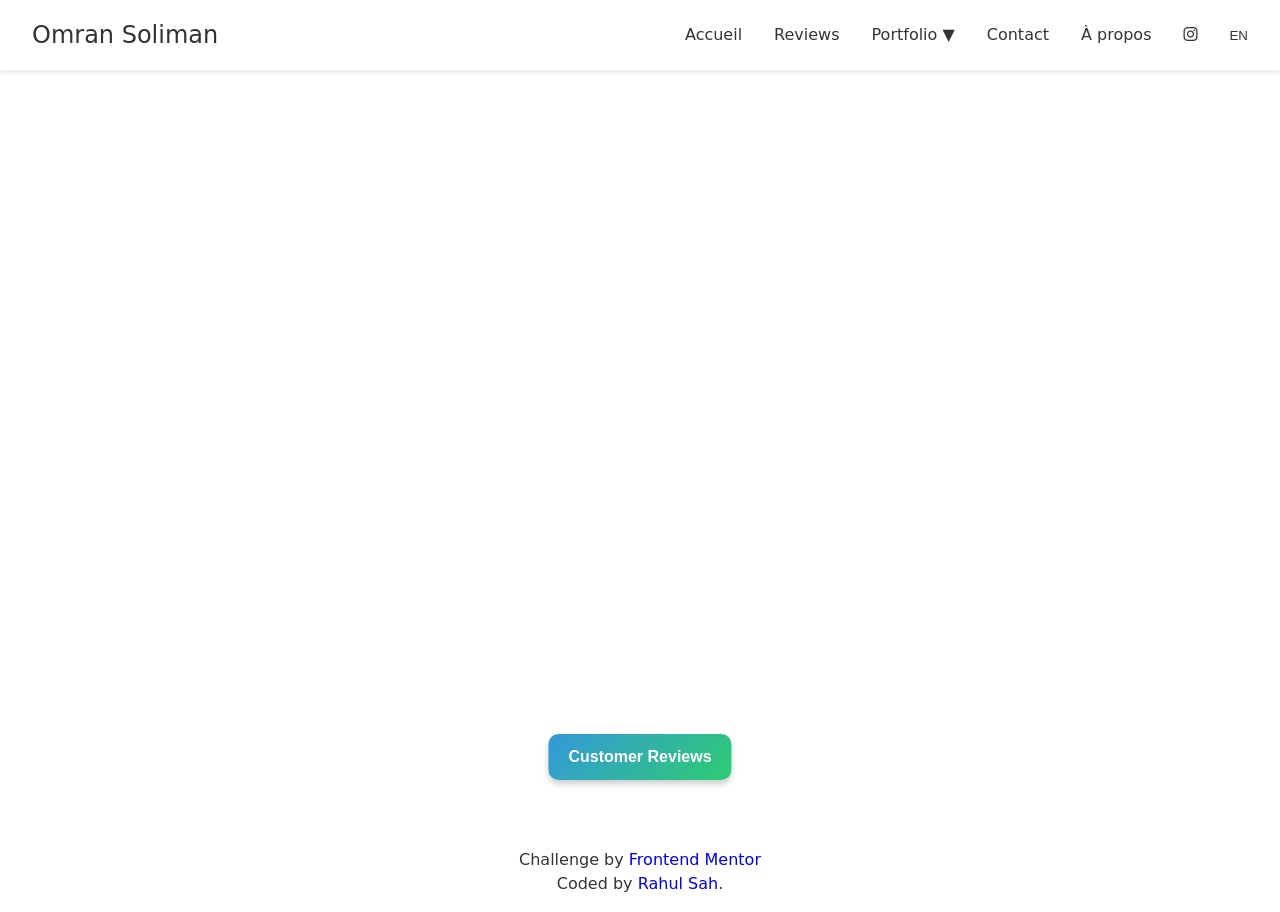
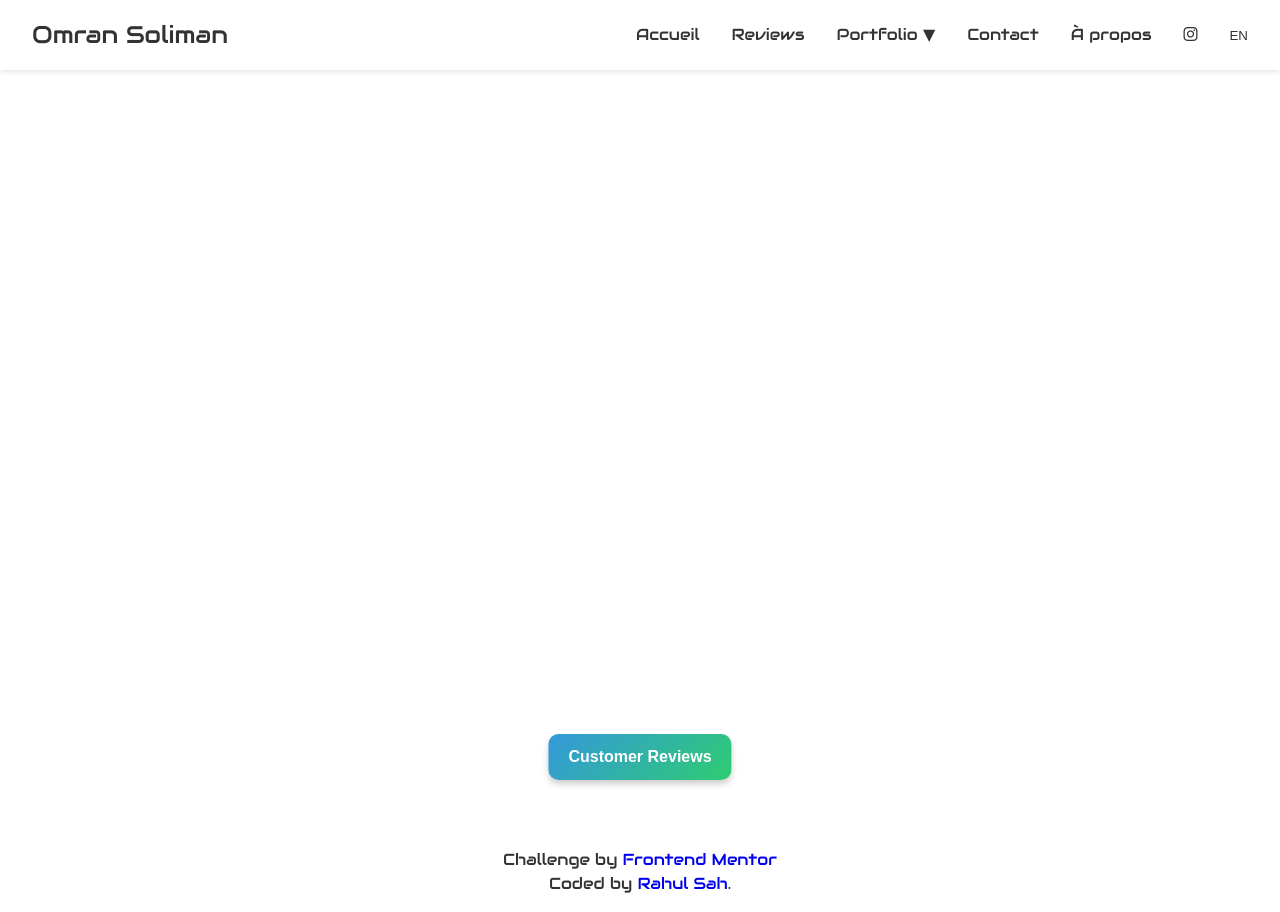
Before and after one commit to omransoliman/my-portfolio-PV, a Python web app: template templates/reviews.html in a window 1280 px wide. Run offline with Jinja, Linux system fonts and the light colour scheme; the template is opened without the code that fills it, so the values that code supplies are empty.

Commit message:
Update reviews.html

```diff
--- a/templates/reviews.html
+++ b/templates/reviews.html
@@ -5,7 +5,8 @@
     <meta name="viewport" content="width=device-width, initial-scale=1.0">
     <title>Reviews Page</title>
     <!-- Font Awesome for Icons -->
-    <link rel="stylesheet" href="https://cdnjs.cloudflare.com/ajax/libs/font-awesome/6.0.0/css/all.min.css">
+    <link href="https://fonts.googleapis.com/css2?family=Audiowide&display=swap" rel="stylesheet">
+    <link href="https://cdnjs.cloudflare.com/ajax/libs/font-awesome/6.0.0/css/all.min.css" rel="stylesheet">
     <style>
         /* General Styles */
         :root {
```
